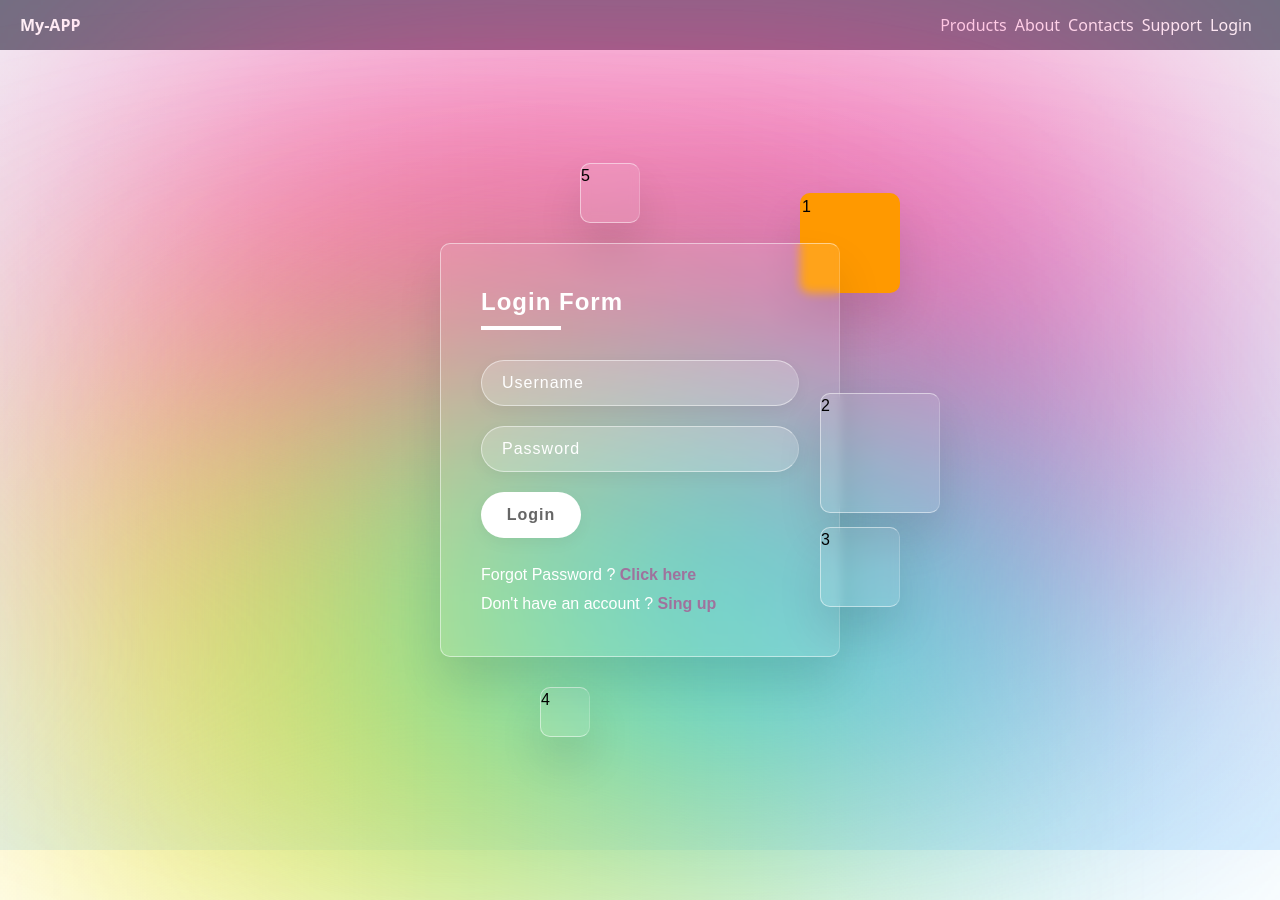
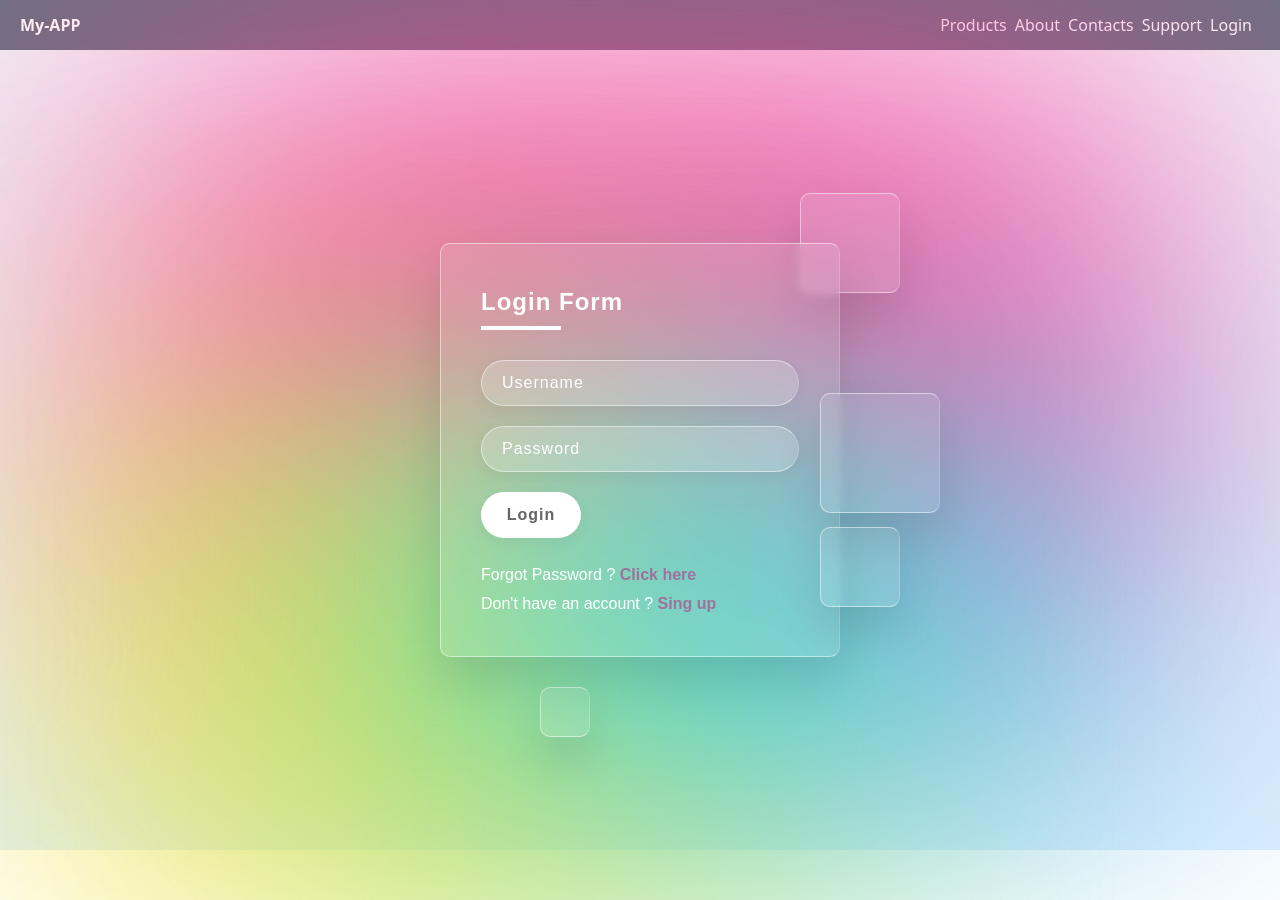
Before and after one commit to coolcrazyfox/shop-app, a React (Create React App) app: page /#/login in a window 1280 px wide. Built offline with nearby package versions, Linux system fonts and the light colour scheme.

Commit message:
changing LoginPage.tsx

```diff
--- a/src/pages/Login.module.css
+++ b/src/pages/Login.module.css
@@ -64,8 +64,6 @@ section .color:nth-child(3) {
     right: -60px;
     width: 100px;
     height: 100px;
-    border:2px solid #ff9900;
-    background: #ff9900;
 }
 .box .square:nth-child(2){
     top: 150px;
--- a/src/pages/LoginPage.tsx
+++ b/src/pages/LoginPage.tsx
@@ -8,11 +8,11 @@ const LoginPage = () => {
             <div className={s.color}></div>
             <div className={s.color}></div>
             <div className={s.box}>
-                <div className={s.square} >1</div>
-                <div className={s.square} >2</div>
-                <div className={s.square} >3</div>
-                <div className={s.square} >4</div>
-                <div className={s.square} >5</div>
+                <div className={s.square} ></div>
+                <div className={s.square} ></div>
+                <div className={s.square} ></div>
+                <div className={s.square} ></div>
+                {/*<div className={s.square} ></div>*/}
                 {/*<div className="square" style={{"--i:0;"}}></div>*/}
                 {/*<div className="square" style="--i:1;"></div>*/}
                 {/*<div className="square" style="--i:2;"></div>*/}
```
